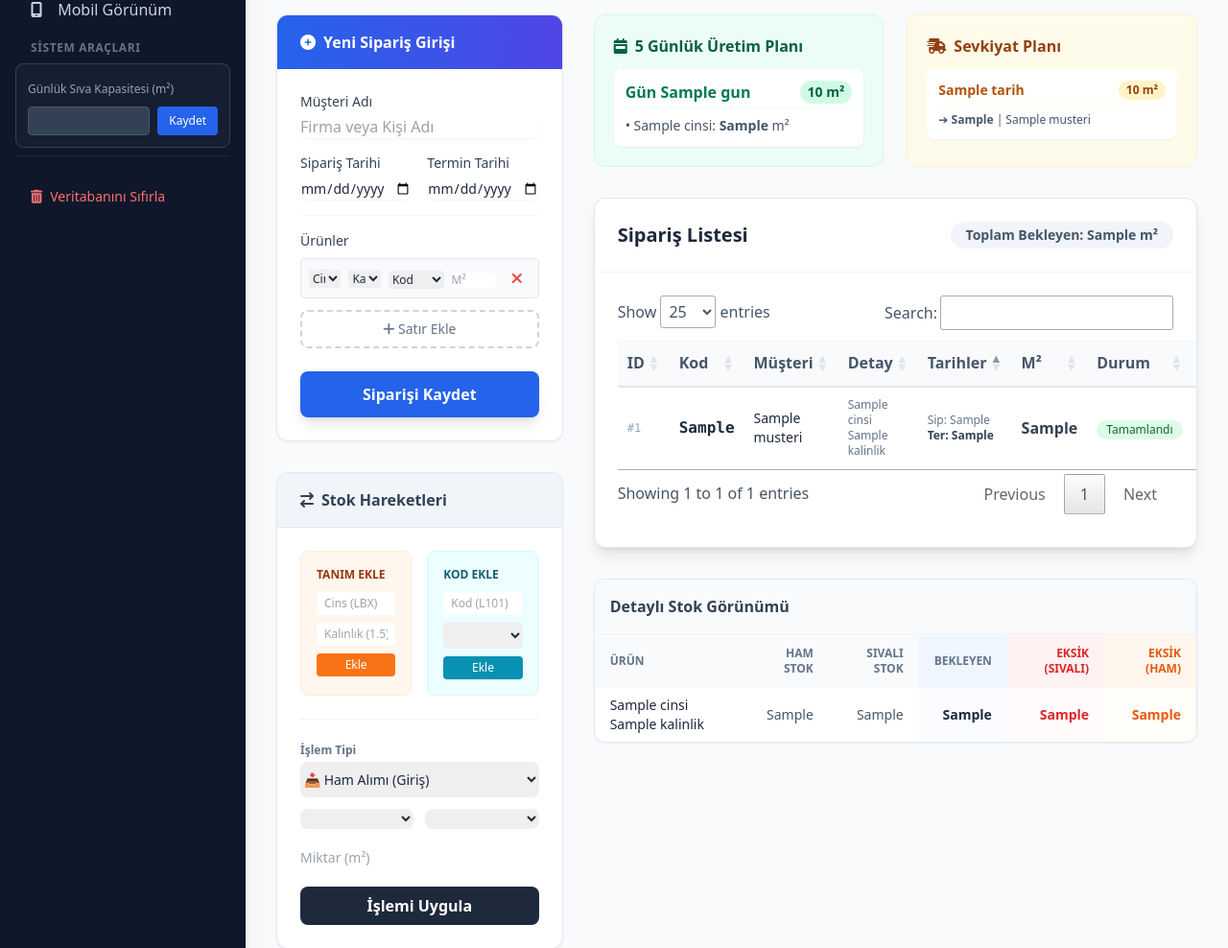
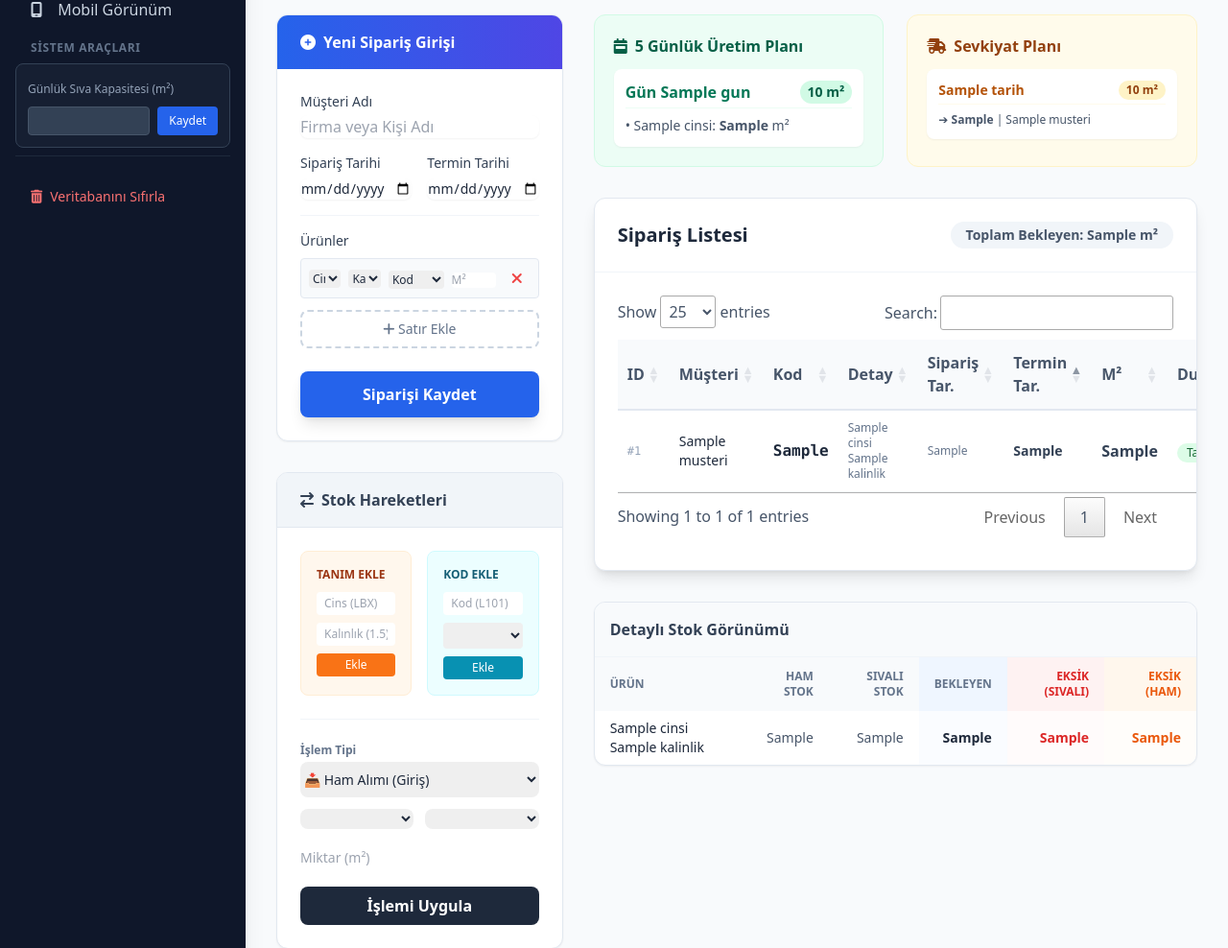
Before and after one commit to esatdenizkolege/eps-final-system-v3, a Flask app: template templates/dashboard.html in a window 1280 px wide. Shown: the part 167-1155 px from the top of the page at 96% size. Run offline with Flask 3, Linux system fonts and the light colour scheme; the template is opened without the code that fills it: most values are stand-ins (such as "Sample title", 1, 10 or a date in 2020); lists and menus that the app fills with data are empty; some libraries are stand-ins or nearby versions.

Commit message:
feat: Refactor table layout - split date columns and swap customer/code

```diff
--- a/templates/dashboard.html
+++ b/templates/dashboard.html
@@ -428,11 +428,12 @@
                                 <thead>
                                     <tr>
                                         <!-- ID Column Hidden mobile -->
-                                        <th class="hidden lg:table-cell">ID</th>
+                                        <th class="hidden md:table-cell">ID</th>
+                                        <th>Müşteri</th>
                                         <th>Kod</th>
-                                        <th>Müşteri</th>
-                                        <th class="hidden lg:table-cell">Detay</th>
-                                        <th>Tarihler</th>
+                                        <th class="hidden sm:table-cell">Detay</th>
+                                        <th class="hidden sm:table-cell">Sipariş Tar.</th>
+                                        <th>Termin Tar.</th>
                                         <th>M²</th>
                                         <th>Durum</th>
                                         <th>İşlemler</th>
@@ -442,19 +443,15 @@
                                     {% for siparis in siparisler %}
                                     <tr
                                         class="hover:bg-slate-50 transition {{ 'bg-green-50/50' if siparis.durum == 'Tamamlandi' }}">
-                                        <td class="hidden lg:table-cell text-xs text-slate-400 font-mono">#{{ siparis.id
+                                        <td class="hidden md:table-cell text-xs text-slate-400 font-mono">#{{ siparis.id
                                             }}</td>
+                                        <td class="text-sm font-medium">{{ siparis.musteri }}</td>
                                         <td class="font-mono font-semibold">{{ siparis.urun_kodu }}</td>
-                                        <td class="text-sm font-medium">{{ siparis.musteri }}</td>
-                                        <td class="hidden lg:table-cell text-xs text-slate-500">{{ siparis.cinsi }} {{
+                                        <td class="hidden sm:table-cell text-xs text-slate-500">{{ siparis.cinsi }} {{
                                             siparis.kalinlik }}</td>
-                                        <td class="text-xs text-slate-500">
-                                            <div class="flex flex-col">
-                                                <span>Sip: {{ siparis.siparis_tarihi }}</span>
-                                                <span class="font-bold text-slate-700">Ter: {{ siparis.termin_tarihi
-                                                    }}</span>
-                                            </div>
-                                        </td>
+                                        <td class="hidden sm:table-cell text-xs text-slate-500">{{
+                                            siparis.siparis_tarihi }}</td>
+                                        <td class="font-bold text-slate-700 text-sm">{{ siparis.termin_tarihi }}</td>
                                         <td class="font-bold text-slate-700">{{ siparis.bekleyen_m2 }}</td>
                                         <td>
                                             {% if siparis.durum == 'Bekliyor' %}
@@ -1023,7 +1020,7 @@
                 responsive: true,
                 language: { url: "//cdn.datatables.net/plug-ins/1.11.5/i18n/tr.json" },
                 pageLength: 25,
-                order: [[4, "asc"]] // Sort by dates
+                order: [[5, "asc"]] // Sort by Termin Tarihi (Index 5 now)
             });
 
             // Add initial row
```
